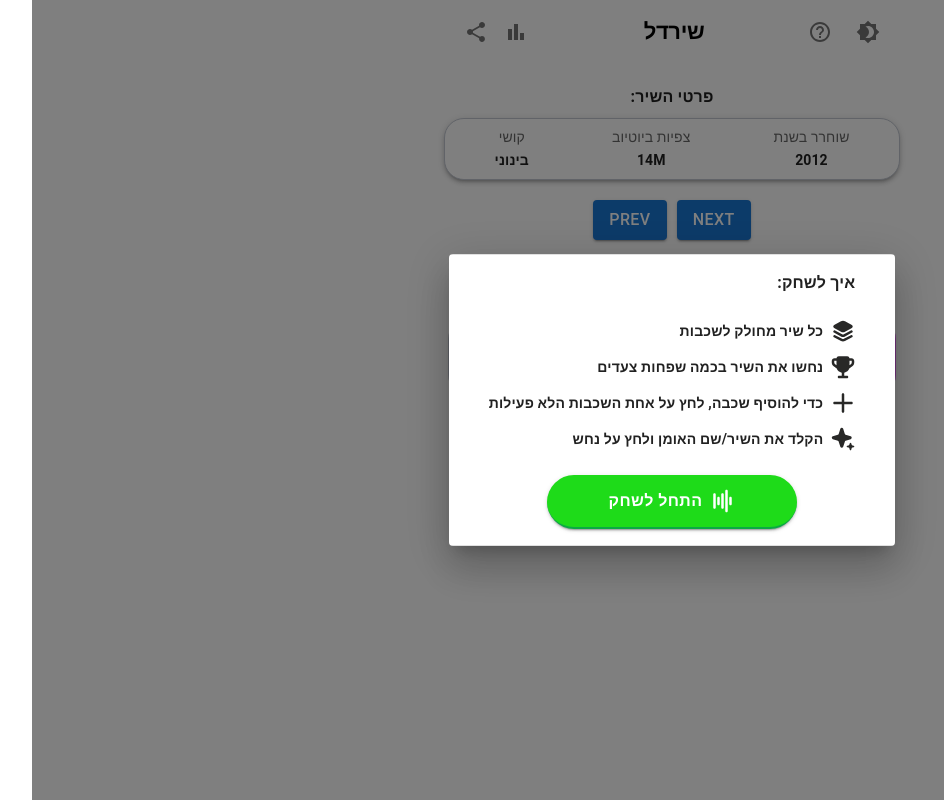
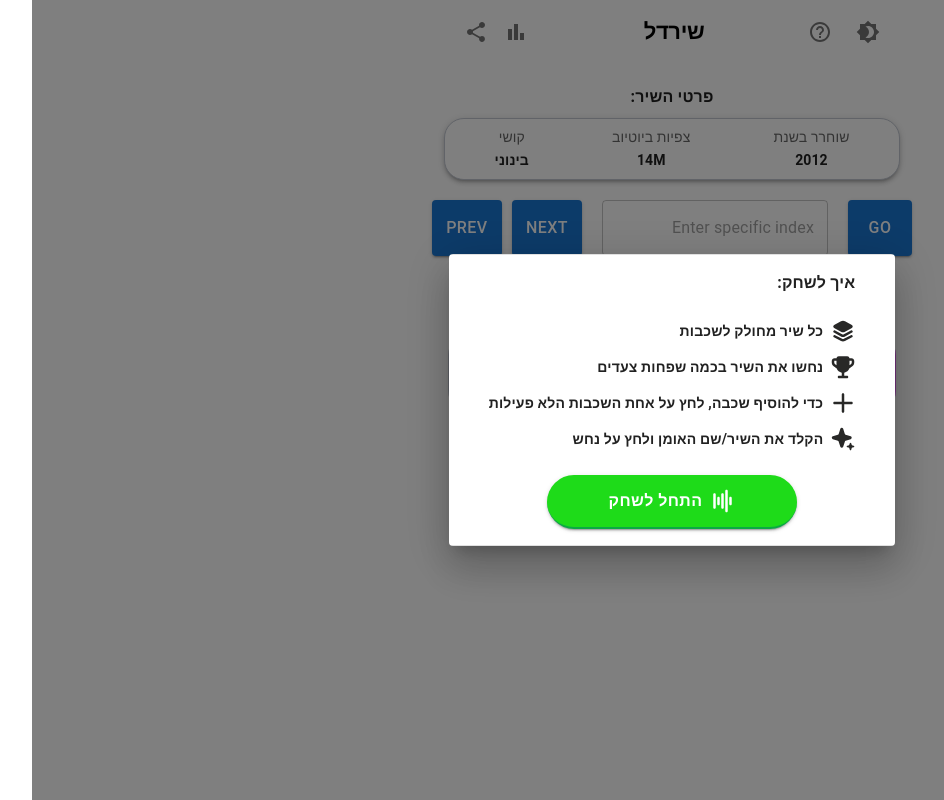
Before and after one commit to dor29494/Bandle-clone, a React (Create React App) app: page / in a window 1280 px wide. Shown: the whole page, without its empty margins (188-1132 px from the left). Built offline with nearby package versions, Linux system fonts and the light colour scheme.

Commit message:
adding specific index

```diff
--- a/src/App.js
+++ b/src/App.js
@@ -1,5 +1,5 @@
-import { Box, Button } from "@mui/material";
-import React, { useCallback, useEffect } from "react";
+import { Box, Button, TextField } from "@mui/material";
+import React, { useCallback, useEffect, useState } from "react";
 import { useRecoilState, useRecoilValue, useResetRecoilState } from "recoil";
 import CustomSnackbar from "./Components/CustomSnackbar/CustomSnackbar";
 import Header from "./Components/Header/Header";
@@ -46,6 +46,7 @@ const App = ({ setDarkMode, darkMode }) => {
   const resetTimerExpired = useResetRecoilState(timerExpiredState);
   const [loading, setLoading] = useRecoilState(loaderState);
   const difficultyEnum = { 1: "קל", 2: "בינוני", 3: "קשה" };
+  const [specificIndex, setSpecificIndex] = useState("");
 
   const fetchLayerData = (selectedSongId) => {
     const baseUrl = `${process.env.REACT_APP_LAYERS_URL}${selectedSongId}`;
@@ -159,15 +160,31 @@ const App = ({ setDarkMode, darkMode }) => {
     console.log("Local storage reset");
   };
 
-  const changeSong = (next) => {
+  const changeSong = (indexChange, isSpecific = false) => {
     handleResetLocalStorage();
 
     const urlParams = new URLSearchParams(window.location.search);
-    const queryIndex = urlParams.has("index")
-      ? parseInt(urlParams.get("index"))
-      : 0;
-    window.location.href =
-      "/?index=" + ((queryIndex + (next ? 1 : -1)) % shirdle_songs.length);
+    const queryIndex = urlParams.has("index") ? parseInt(urlParams.get("index")) : 0;
+
+    let newIndex;
+    if (isSpecific) {
+      if (indexChange >= shirdle_songs.length) {
+        alert("האינדקס שרשמת גדול מכמות השירים הקיימים");
+        return;
+      }
+      newIndex = indexChange;
+    } else {
+      newIndex = (queryIndex + indexChange + shirdle_songs.length) % shirdle_songs.length;
+    }
+
+    // Ensuring the newIndex is within valid range
+    newIndex = Math.max(0, Math.min(newIndex, shirdle_songs.length - 1));
+
+    window.location.href = "/?index=" + newIndex;
+  };
+
+  const handleInputChange = (event) => {
+    setSpecificIndex(event.target.value);
   };
 
   useEffect(() => {
@@ -214,8 +231,22 @@ const App = ({ setDarkMode, darkMode }) => {
             }}
           >
             <Button
+              onClick={() => changeSong(parseInt(specificIndex), true)}
+              variant="contained"
+              sx={{ textAlign: "center", fontSize: "16px" }}
+            >
+              GO
+            </Button>
+            <TextField
+              type="number"
+              value={specificIndex}
+              onChange={handleInputChange}
+              placeholder="Enter specific index"
+              sx={{ textAlign: "center", fontSize: "16px", margin: "0 10px" }}
+            />
+            <Button
               onClick={() => {
-                changeSong(true);
+                changeSong(1);
               }}
               variant="contained"
               sx={{ textAlign: "center", fontSize: "16px" }}
@@ -224,7 +255,7 @@ const App = ({ setDarkMode, darkMode }) => {
             </Button>
             <Button
               onClick={() => {
-                changeSong(false);
+                changeSong(-1);
               }}
               variant="contained"
               sx={{ textAlign: "center", fontSize: "16px" }}
```
